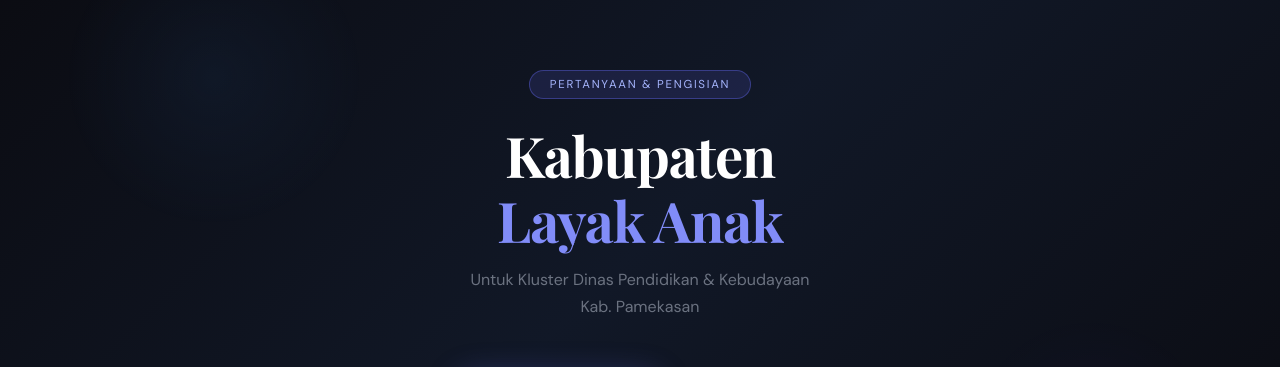
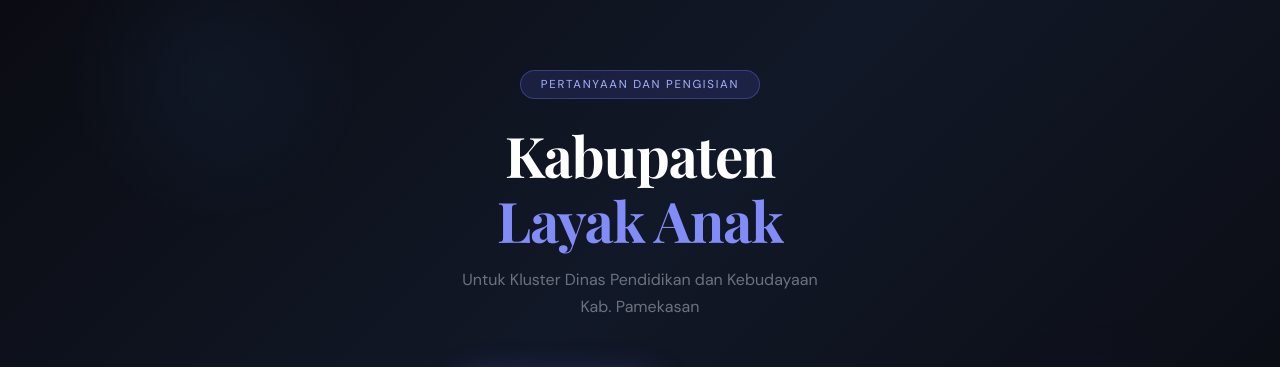
Before and after one commit to aliftiriski-cmd/disdik-layak-anak, a React (Vite) app: page / in a window 1280 px wide. Shown: the part 153-520 px from the top of the page. Built offline with nearby package versions, Linux system fonts and the light colour scheme; no server answers.

Commit message:
Update App.jsx

```diff
--- a/src/App.jsx
+++ b/src/App.jsx
@@ -59,7 +59,7 @@ export default function App() {
           color:'#a5b4fc', fontSize:'0.72rem', letterSpacing:'0.15em',
           textTransform:'uppercase', marginBottom:'24px',
           fontFamily:"'DM Sans', sans-serif",
-        }}>Pertanyaan & Pengisian</div>
+        }}>Pertanyaan dan Pengisian</div>
 
         <h1 style={{
           fontFamily:"'Playfair Display', serif",
@@ -74,7 +74,7 @@ export default function App() {
           fontFamily:"'DM Sans', sans-serif",
           marginBottom:'48px', maxWidth:'360px', margin:'0 auto 48px',
           lineHeight:1.7,
-        }}>Untuk Kluster Dinas Pendidikan & Kebudayaan Kab. Pamekasan</p>
+        }}>Untuk Kluster Dinas Pendidikan dan Kebudayaan Kab. Pamekasan</p>
 
         <div style={{ display:'flex', gap:'16px', justifyContent:'center', flexWrap:'wrap' }}>
           <button className="home-btn" onClick={() => setPage('user-select')} style={{
```
